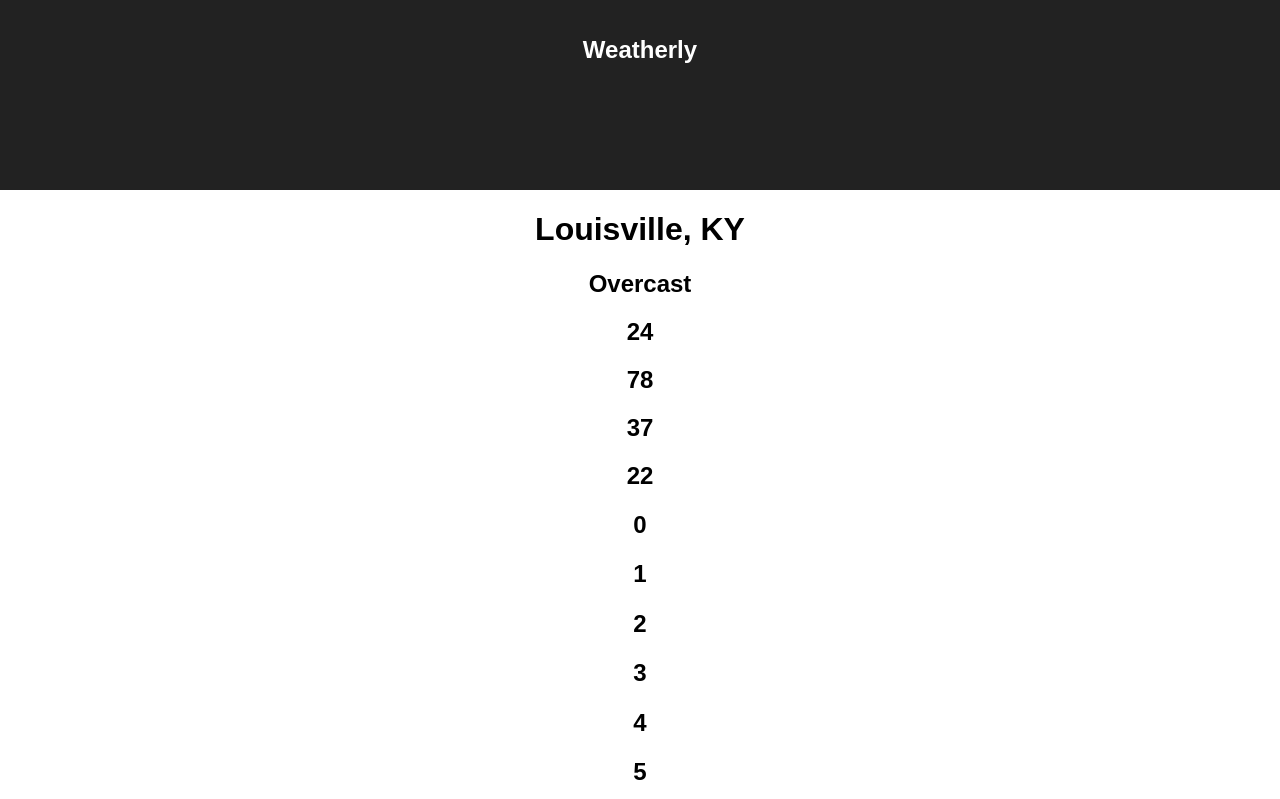
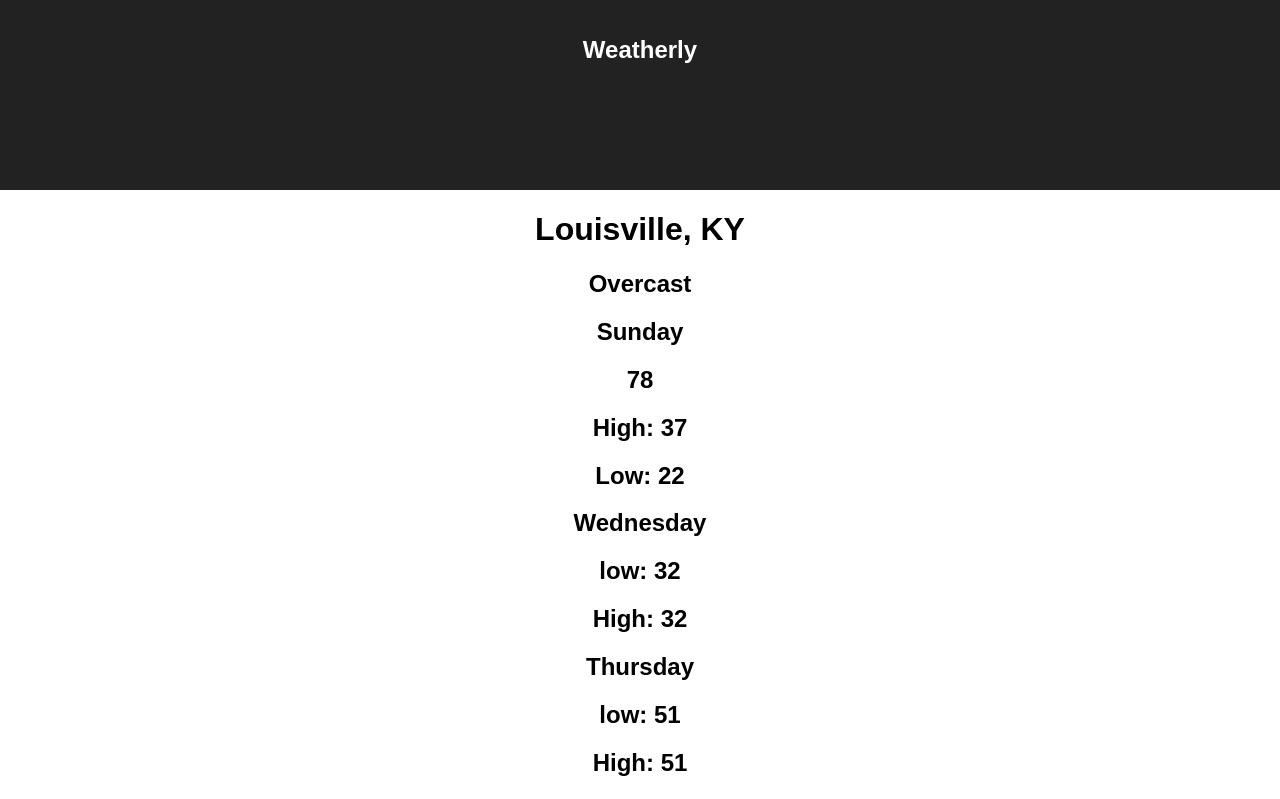
Before and after one commit to TwirlingGoddess/WEATHRLY, a React (Create React App) app: page / in a window 1280 px wide. Shown: the top 799 px of the page. Built offline with nearby package versions, Linux system fonts and the light colour scheme.

Commit message:
Add tenDayData cleaner function

```diff
--- a/src/App.js
+++ b/src/App.js
@@ -4,7 +4,7 @@ import React, { Component } from 'react';
 import CurrentWeather from './CurrentWeather.js';
 // import SevenHourForecast from './SevenHourForecast.js';
 import TenDayForecast from './TenDayForecast.js';
-// import Card from './Card.js';
+import tenDayCleaner from './tenDayCleaner.js';
 import './App.css';
 import { mockData } from './mockData.js';
 // import { key } from './Api.js'
@@ -15,7 +15,14 @@ import { mockData } from './mockData.js';
 class App extends Component {
   constructor() {
     super();
+    this.state = {
+      tenDayForecast: []
+    }
   }
+
+  componentDidMount() {
+    this.setState({ tenDayForecast: tenDayCleaner(mockData) })
+  };
 
   render() {
     return (
@@ -26,12 +33,12 @@ class App extends Component {
         <CurrentWeather
           name={mockData.current_observation.display_location.full}
           conditions={mockData.forecast.simpleforecast.forecastday[4].conditions}
-          dayOfWeek={mockData.forecast.simpleforecast.forecastday[4].date.day}
+          dayOfWeek={mockData.forecast.simpleforecast.forecastday[4].date.weekday}
           currentTemperature='78'
           expectedHigh={mockData.forecast.simpleforecast.forecastday[4].high.fahrenheit}
           expectedLow={mockData.forecast.simpleforecast.forecastday[4].low.fahrenheit} />
         <TenDayForecast
-        props={mockData}/>
+        forecast={this.state.tenDayForecast}/>
       </div>
     );
   }
--- a/src/Card.js
+++ b/src/Card.js
@@ -7,10 +7,11 @@ import './Card.css';
 const Card = props => {
 
     return (
-      <div>
-      <h1>{props.date}</h1>
-      <h2>{props.id}</h2>
-      </div>
+      <section>
+      <h1>{props.day}</h1>
+      <h1>low: {props.low}</h1>
+      <h1>High: {props.high}</h1>
+      </section>
     )
 }
 
--- a/src/CurrentWeather.js
+++ b/src/CurrentWeather.js
@@ -3,14 +3,15 @@ import React from 'react';
 import './CurrentWeather.css';
 
 const CurrentWeather = (props) => {
+  const { name, conditions, dayOfWeek, currentTemperature, expectedHigh,expectedLow } = props;
     return(
       <div>
-        <h1>{props.name}</h1>
-        <h2>{props.conditions}</h2>
-        <h2>{props.dayOfWeek}</h2>
-        <h2>{props.currentTemperature}</h2>
-        <h2>{props.expectedHigh}</h2>
-        <h2>{props.expectedLow}</h2>
+        <h1>{name}</h1>
+        <h2>{conditions}</h2>
+        <h2>{dayOfWeek}</h2>
+        <h2>{currentTemperature}</h2>
+        <h2>High: {expectedHigh}</h2>
+        <h2>Low: {expectedLow}</h2>
       </div>
     )
 }
--- a/src/TenDayForecast.js
+++ b/src/TenDayForecast.js
@@ -5,13 +5,15 @@ import './TenDayForecast.css';
 // import { mockData } from './mockData.js';
 
 const TenDayForecast = (props) => {
-
   return (
-  <div>
-      {props.props.forecast.simpleforecast.forecastday.map((date, index) => {
-        return <Card day={date} id={index} />
-      })}
-  </div>
+    props.forecast.map((day, index) => {
+      return  <Card
+      day={day.dayOfWeek}
+      high={day.low}
+      low={day.low}
+      key={index}
+      />
+    })
   )
 }
 
--- /dev/null
+++ b/src/tenDayCleaner.js
@@ -0,0 +1,16 @@
+import React from 'react';
+// import App from './App';
+
+const tenDayCleaner = (data) => {
+  const tenDayArray = []
+
+  data.forecast.simpleforecast.forecastday.forEach(forecast => {
+    tenDayArray.push({
+      dayOfWeek: forecast.date.weekday,
+      high: forecast.high.fahrenheit ,
+      low: forecast.low.fahrenheit
+    })
+  })
+  return tenDayArray;
+}
+export default tenDayCleaner;
```
Also changed, not shown: src/helperFunction.js (deleted, +0 -7 lines).
